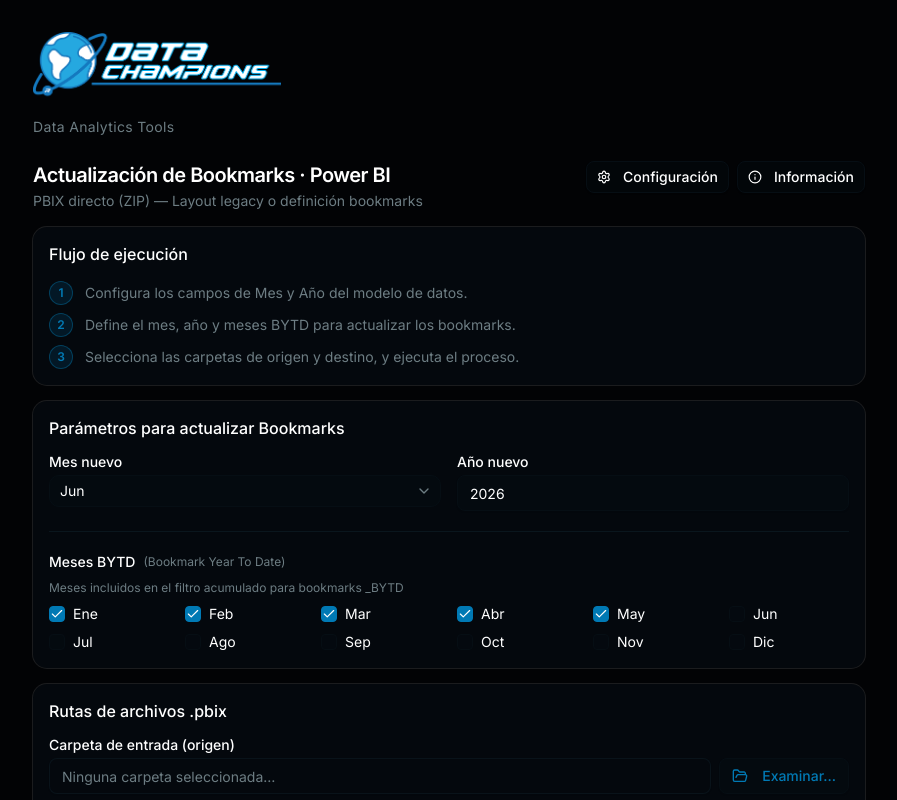
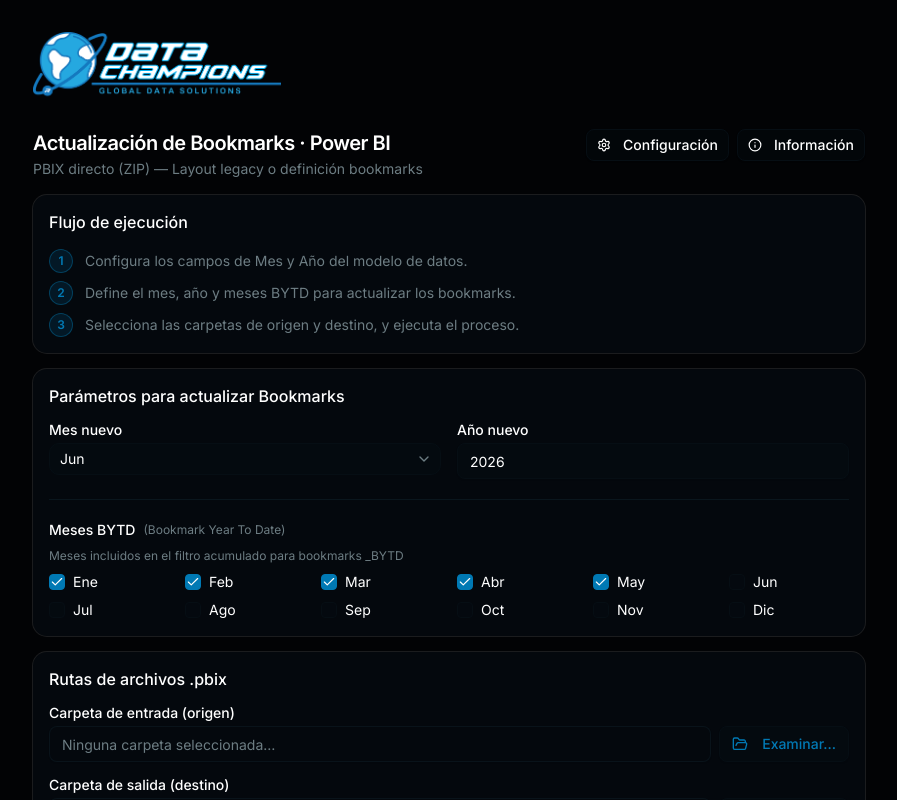
Before and after one commit to cacontrerass/pbix-bookmark-updater, a Next.js app in the folder web/: page / in a window 1280 px wide. Shown: the top 800 px of the page, without its empty margins (191-1088 px from the left). Built offline with nearby package versions, Linux system fonts and the light colour scheme.

Commit message:
feat: remove tagline, update logo with GLOBAL DATA SOLUTIONS

```diff
--- a/web/components/BrandHeader.tsx
+++ b/web/components/BrandHeader.tsx
@@ -21,9 +21,6 @@
         className="block h-[47px] w-auto md:hidden"
         priority
       />
-      <p className="mt-3 text-sm tracking-wide text-muted-foreground">
-        Data Analytics Tools
-      </p>
     </div>
   )
 }
```
Also changed, not shown: web/public/brand/logo-text.png, web/public/brand/logo.png.
